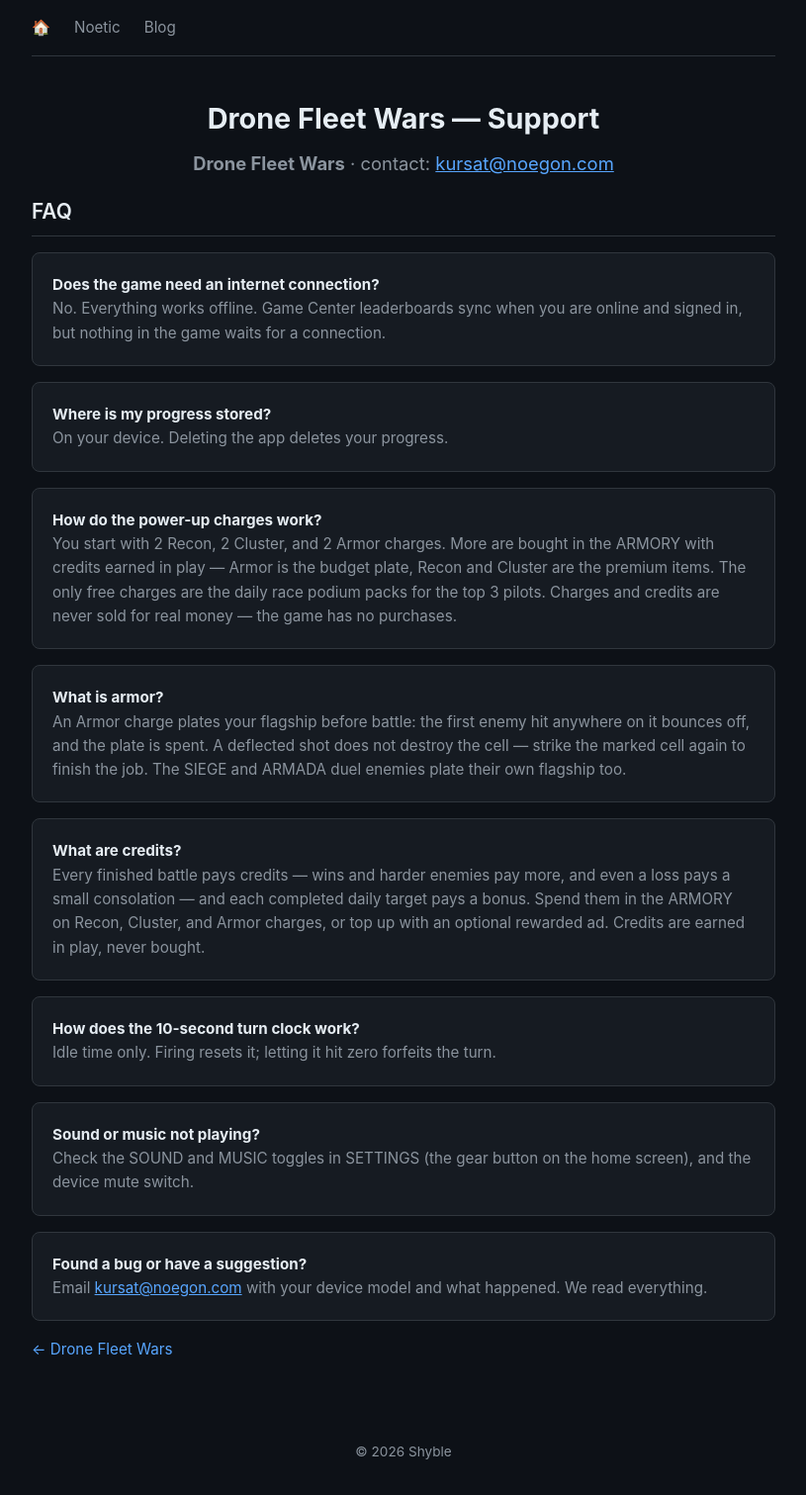
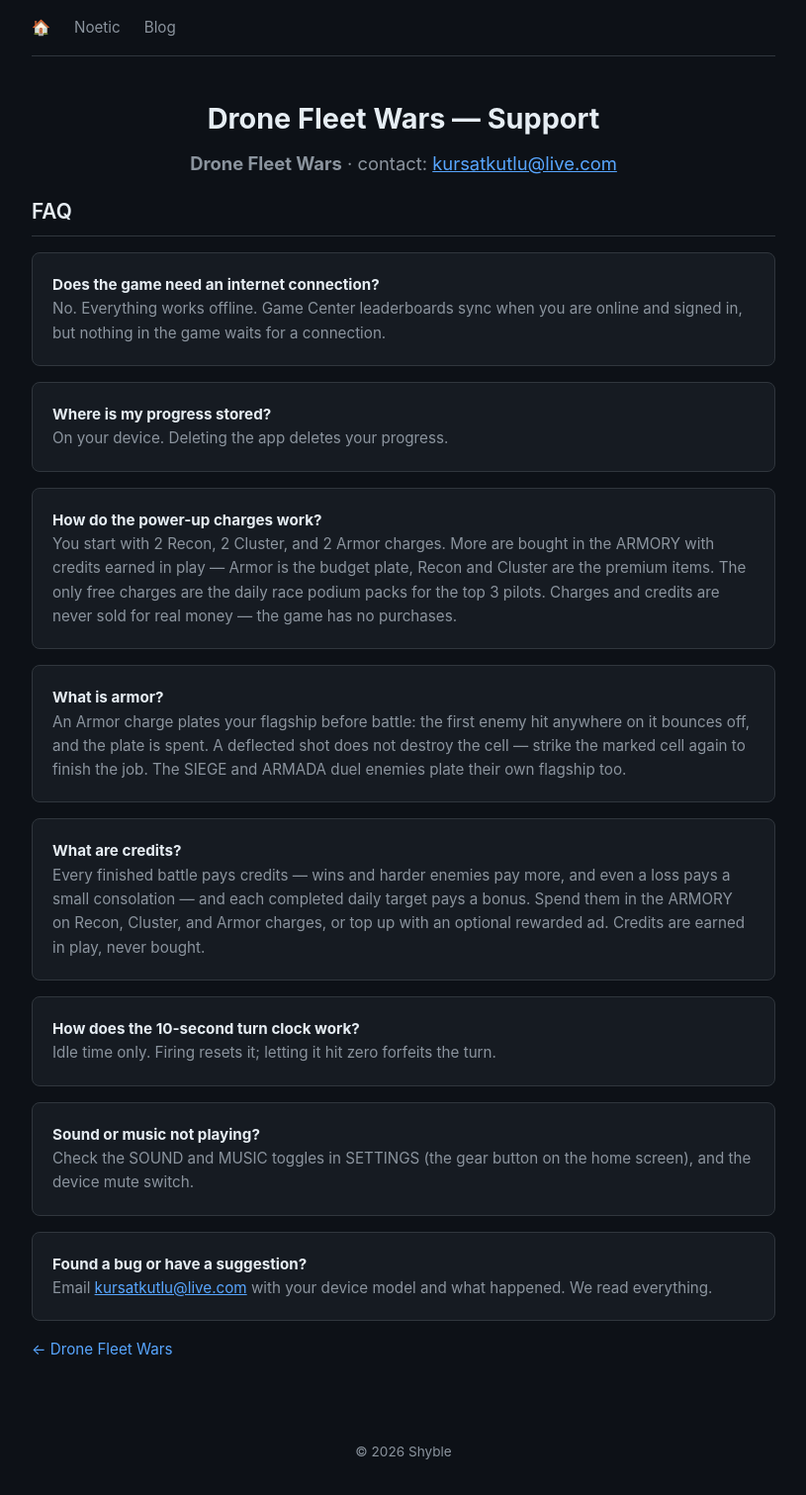
Before and after one commit to shyble/shyble.github.io, a Jekyll site: the page built from games/drone-fleet-wars/support/index.html, in a window 1280 px wide. Shown: the whole page at 99% size, without its empty margins (232-1047 px from the left). Built offline with Jekyll 4.4.1, drawn with Linux system fonts in a browser that asks for light colours.

Commit message:
update page

```diff
--- a/games/drone-fleet-wars/privacy/index.html
+++ b/games/drone-fleet-wars/privacy/index.html
@@ -40,7 +40,7 @@
     If a future update changes any of the above, this policy and the App Store
     privacy labels will be updated before that version ships.</p>
 
-    <p>Contact: <a href="mailto:kursat@noegon.com" style="color: var(--accent);">kursat@noegon.com</a></p>
+    <p>Contact: <a href="mailto:kursatkutlu@live.com" style="color: var(--accent);">kursatkutlu@live.com</a></p>
 
     <p style="margin-top: 1.5rem;"><a href="/games/drone-fleet-wars/" class="more-link">← Drone Fleet Wars</a></p>
 </section>
--- a/games/drone-fleet-wars/support/index.html
+++ b/games/drone-fleet-wars/support/index.html
@@ -6,7 +6,7 @@
 
 <header style="padding: 2.5rem 0 1rem;">
     <h1 style="font-size: 1.8rem;">Drone Fleet Wars — Support</h1>
-    <p><strong>Drone Fleet Wars</strong> · contact: <a href="mailto:kursat@noegon.com" style="color: var(--accent);">kursat@noegon.com</a></p>
+    <p><strong>Drone Fleet Wars</strong> · contact: <a href="mailto:kursatkutlu@live.com" style="color: var(--accent);">kursatkutlu@live.com</a></p>
 </header>
 
 <section>
@@ -63,7 +63,7 @@
 
     <div class="card">
         <p style="color: var(--text);"><strong>Found a bug or have a suggestion?</strong></p>
-        <p>Email <a href="mailto:kursat@noegon.com" style="color: var(--accent);">kursat@noegon.com</a>
+        <p>Email <a href="mailto:kursatkutlu@live.com" style="color: var(--accent);">kursatkutlu@live.com</a>
         with your device model and what happened. We read everything.</p>
     </div>
 
```
